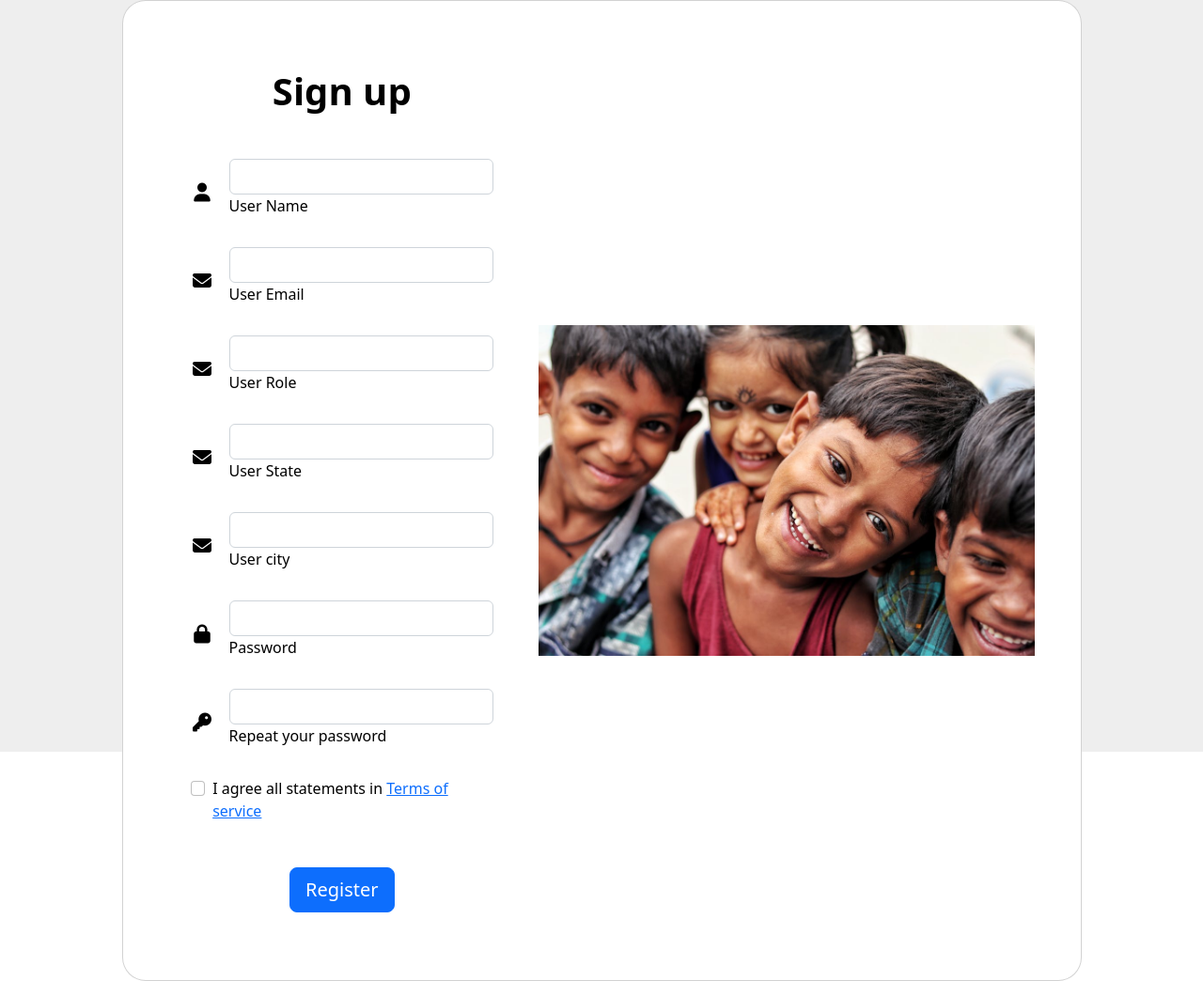
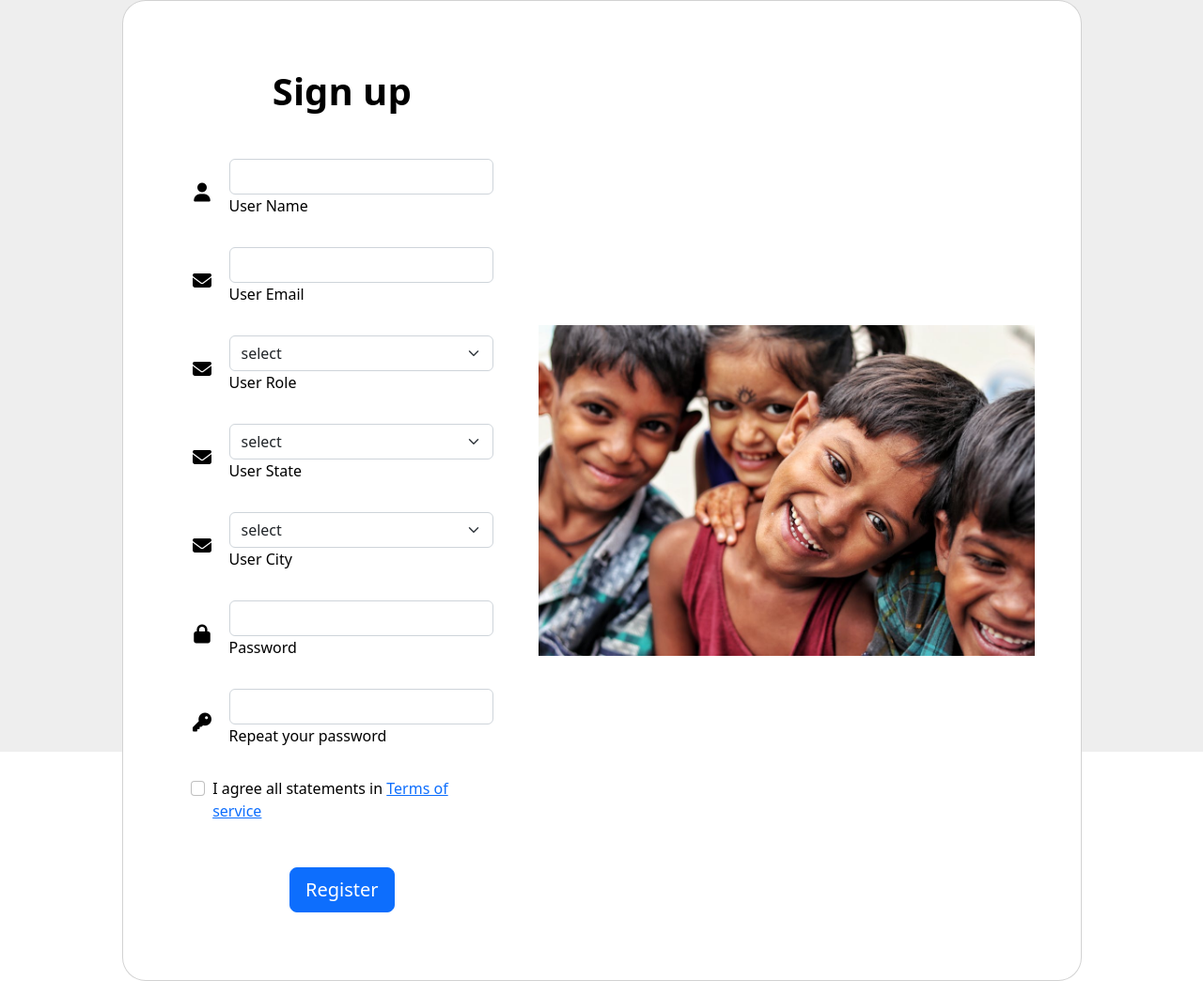
Before and after one commit to Debasmitasmita/Wastage-Food-Collection-and-Distribution, a PHP site: page /resister.php in a window 1280 px wide. Shown: the whole page at 94% size. Run offline with PHP 8.4, Linux system fonts and the light colour scheme; some libraries are stand-ins or nearby versions.

Commit message:
register page html changes

```diff
--- a/resister.php
+++ b/resister.php
@@ -1,5 +1,6 @@
 <!DOCTYPE html>
 <html lang="en">
+
 <head>
   <meta charset="UTF-8">
   <meta http-equiv="X-UA-Compatible" content="IE=edge">
@@ -9,9 +10,12 @@
     integrity="sha384-0evHe/X+R7YkIZDRvuzKMRqM+OrBnVFBL6DOitfPri4tjfHxaWutUpFmBp4vmVor" crossorigin="anonymous">
   <script src="https://kit.fontawesome.com/267324de9d.js" crossorigin="anonymous"></script>
 
-  <script src="https://cdnjs.cloudflare.com/ajax/libs/jquery/3.6.0/jquery.min.js" integrity="sha512-894YE6QWD5I59HgZOGReFYm4dnWc1Qt5NtvYSaNcOP+u1T9qYdvdihz0PPSiiqn/+/3e7Jo4EaG7TubfWGUrMQ==" crossorigin="anonymous" referrerpolicy="no-referrer"></script>
+  <script src="https://cdnjs.cloudflare.com/ajax/libs/jquery/3.6.0/jquery.min.js"
+    integrity="sha512-894YE6QWD5I59HgZOGReFYm4dnWc1Qt5NtvYSaNcOP+u1T9qYdvdihz0PPSiiqn/+/3e7Jo4EaG7TubfWGUrMQ=="
+    crossorigin="anonymous" referrerpolicy="no-referrer"></script>
   <script src="https://unpkg.com/sweetalert/dist/sweetalert.min.js"></script>
 </head>
+
 <body>
   <section class="vh-100" style="background-color: #eee;">
     <div class="container h-100">
@@ -41,11 +45,15 @@
                         <label class="form-label" for="form3Example3c">User Email</label>
                       </div>
                     </div>
-
                     <div class="d-flex flex-row align-items-center mb-4">
                       <i class="fas fa-envelope fa-lg me-3 fa-fw"></i>
                       <div class="form-outline flex-fill mb-0">
-                        <input type="email" id="form3Example3c" class="form-control" name="userrole"/>
+                        <select class="form-select" aria-label="Default select example" name="userrole">
+                          <option selected>select</option>
+                          <option value="doner">Doner</option>
+                          <option value="hotel">Hotel</option>
+
+                        </select>
                         <label class="form-label" for="form3Example3c">User Role</label>
                       </div>
                     </div>
@@ -53,15 +61,23 @@
                     <div class="d-flex flex-row align-items-center mb-4">
                       <i class="fas fa-envelope fa-lg me-3 fa-fw"></i>
                       <div class="form-outline flex-fill mb-0">
-                        <input type="email" id="form3Example3c" class="form-control" name="state" />
+                        <select class="form-select" aria-label="Default select example" name="state">
+                          <option selected>select</option>
+                          <option value="odisha">ODISHA</option>
+                        </select>
                         <label class="form-label" for="form3Example3c">User State</label>
                       </div>
                     </div>
+
+
                     <div class="d-flex flex-row align-items-center mb-4">
                       <i class="fas fa-envelope fa-lg me-3 fa-fw"></i>
                       <div class="form-outline flex-fill mb-0">
-                        <input type="email" id="form3Example3c" class="form-control" name="city" />
-                        <label class="form-label" for="form3Example3c">User city</label>
+                      <select class="form-select" aria-label="Default select example" name="city">
+                        <option selected>select</option>
+                        <option value="bhubaneswar">BHUBANESWAR</option>
+                      </select>
+                      <label class="form-label" for="form3Example3c">User City</label>
                       </div>
                     </div>
 
@@ -97,8 +113,7 @@
                 </div>
                 <div class="col-md-10 col-lg-6 col-xl-7 d-flex align-items-center order-1 order-lg-2">
 
-                  <img src="img/img1.jpg.jpeg"
-                    class="img-fluid" alt="Sample image">
+                  <img src="img/img1.jpg.jpeg" class="img-fluid" alt="Sample image">
 
                 </div>
               </div>
@@ -114,4 +129,5 @@
 
 
 </body>
+
 </html>
```
